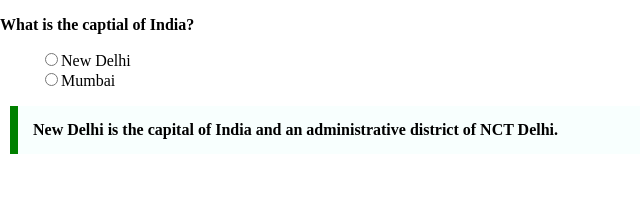
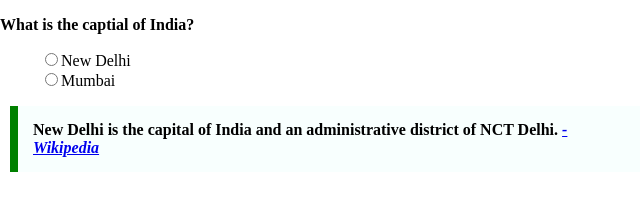
Before and after one commit to acciojob/trivia-Sanketpatil012, a website: page main.html in a window 1280 px wide. Shown: the whole page, without its empty margins (0-640 px from the left). Drawn offline with Linux system fonts and the light colour scheme.

Commit message:
created a submission

```diff
--- a/main.html
+++ b/main.html
@@ -17,6 +17,7 @@
 		 </ul>
 	     <blockquote>
 			New Delhi is the capital of India and an administrative district of NCT Delhi.
+		    <cite> <a href="https://en.wikipedia.org/wiki/New_Delhi" target="_blank" >-Wikipedia</a></cite>
 		 </blockquote>
 	 </div>
     <script type="text/javascript" src="./script.js">
```
